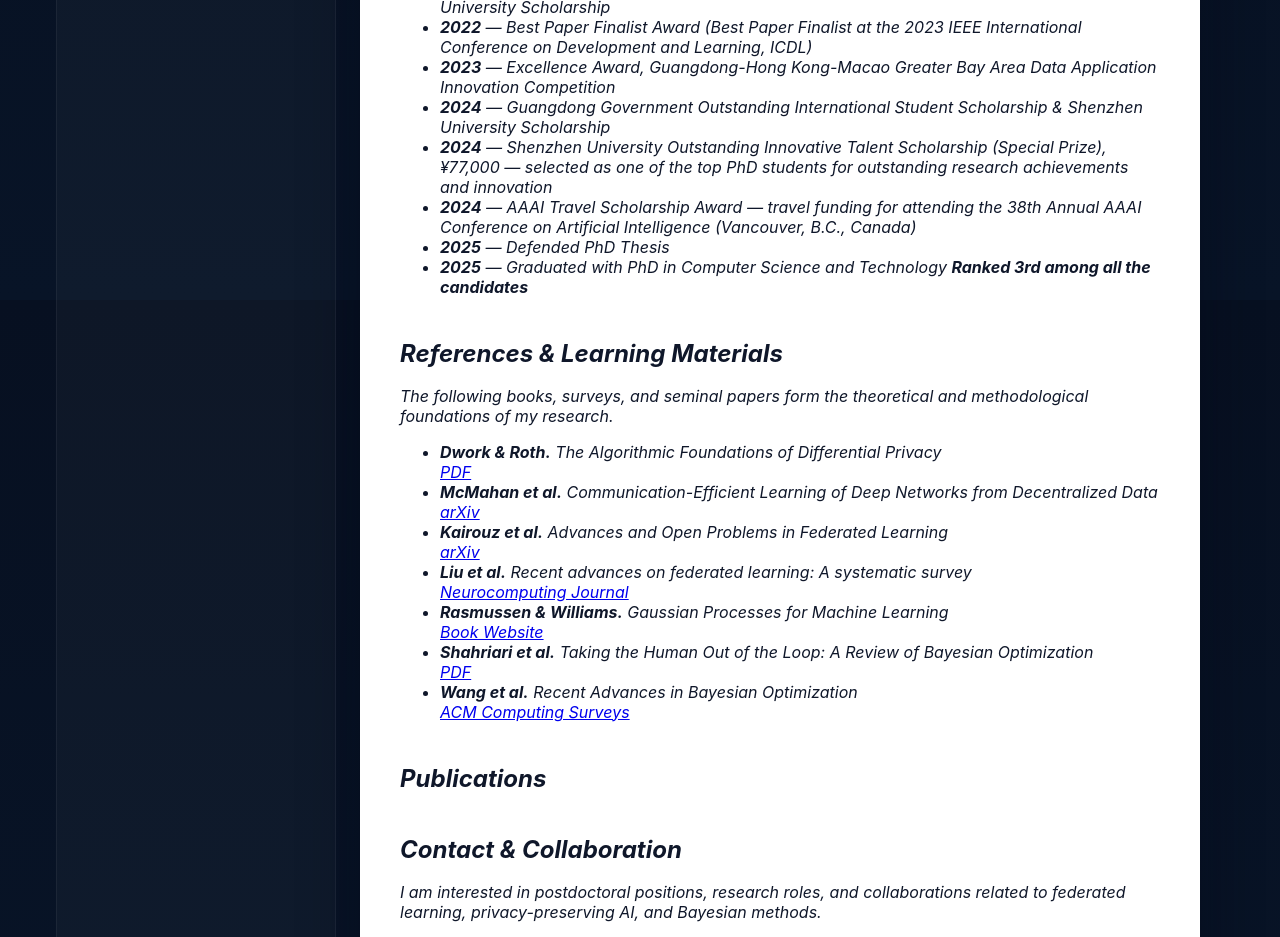
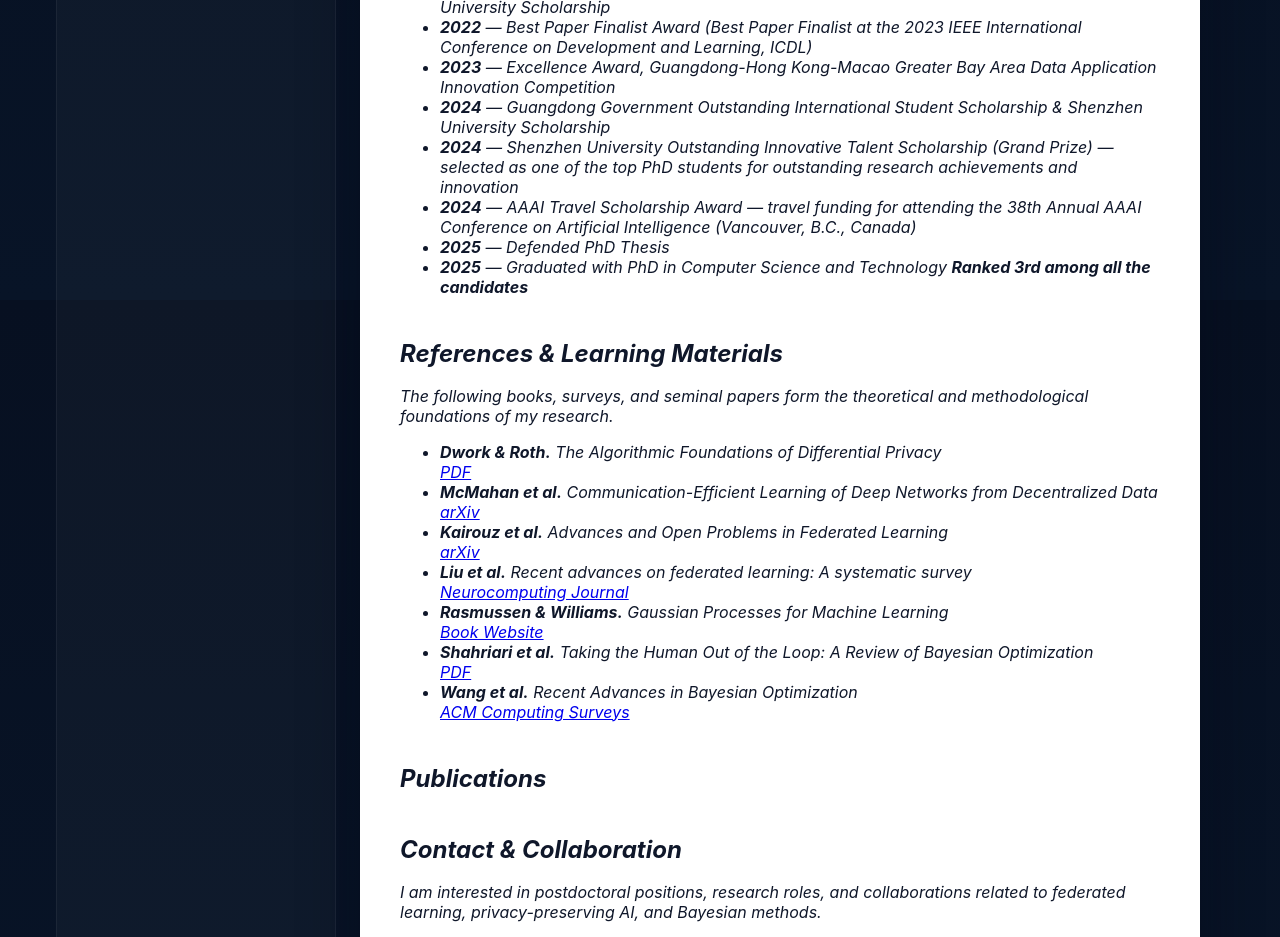
Before and after one commit to adillin/adillin.github.io, a plain HTML site: page index.html in a window 1280 px wide. Shown: the part 1300-2237 px from the top of the page. Drawn offline with Linux system fonts and the light colour scheme; no server answers; files whose address does not match are found by name.

Commit message:
update index.html

```diff
--- a/index.html
+++ b/index.html
@@ -334,7 +334,7 @@ loadPublications();
         <li><strong>2022</strong> — Best Paper Finalist Award (Best Paper Finalist at the 2023 IEEE International Conference on Development and Learning, ICDL)</li>
         <li><strong>2023</strong> — Excellence Award, Guangdong-Hong Kong-Macao Greater Bay Area Data Application Innovation Competition</li>
         <li><strong>2024</strong> — Guangdong Government Outstanding International Student Scholarship & Shenzhen University Scholarship</li>
-        <li><strong>2024</strong> — Shenzhen University Outstanding Innovative Talent Scholarship (Special Prize), ¥77,000 — selected as one of the top PhD students for outstanding research achievements and innovation</li>
+        <li><strong>2024</strong> — Shenzhen University Outstanding Innovative Talent Scholarship (Grand Prize) — selected as one of the top PhD students for outstanding research achievements and innovation</li>
         <li><strong>2024</strong> — AAAI Travel Scholarship Award — travel funding for attending the 38th Annual AAAI Conference on Artificial Intelligence (Vancouver, B.C., Canada)</li>
         <li><strong>2025</strong> — Defended PhD Thesis</li>
         <li><strong>2025</strong> — Graduated with PhD in Computer Science and Technology <strong>Ranked 3rd among all the candidates</strong></li>
```
